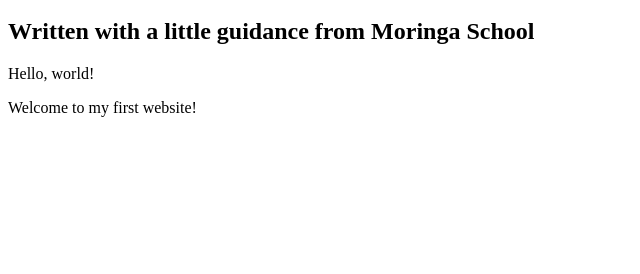
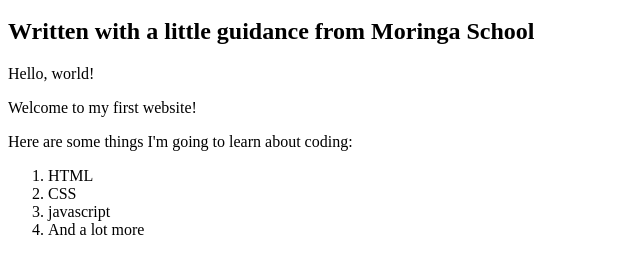
Before and after one commit to omukankurunziza/my-first-webpage, a plain HTML site: page my-first-website.html in a window 1280 px wide. Shown: the part 48-322 px from the top of the page, without its empty margins (0-640 px from the left). Drawn offline with Linux system fonts and the light colour scheme.

Commit message:
add list elements

```diff
--- a/my-first-website.html
+++ b/my-first-website.html
@@ -8,5 +8,12 @@
             <h2>Written with a little guidance from Moringa School</h2>
             <p>Hello, world!</p>
             <p>Welcome to my first website!</p>
+            <p>Here are some things I'm going to learn about coding:</p>
+            <ol>
+                <li>HTML</li>
+                <li>CSS</li>
+                <li>javascript</li>
+                <li>And a lot more</li>
+            </ol>
         </body>
     </html>
```
